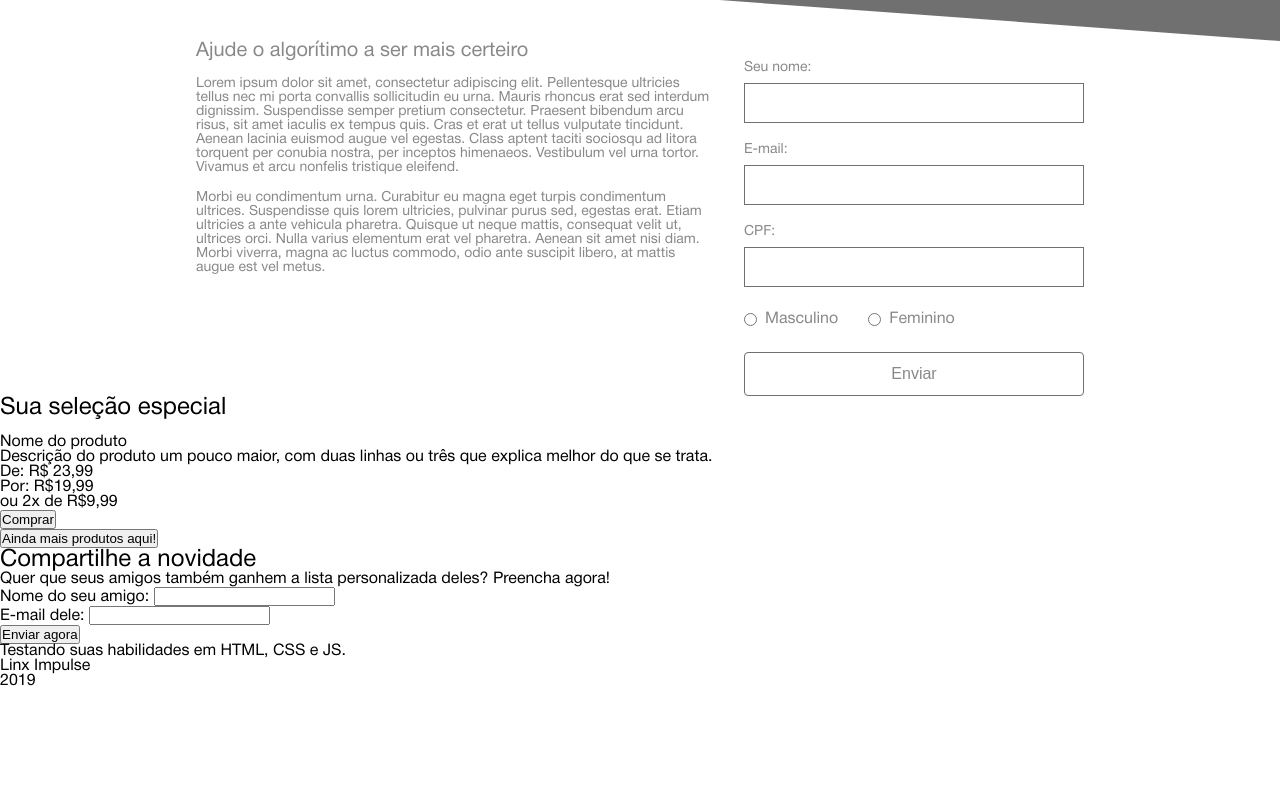
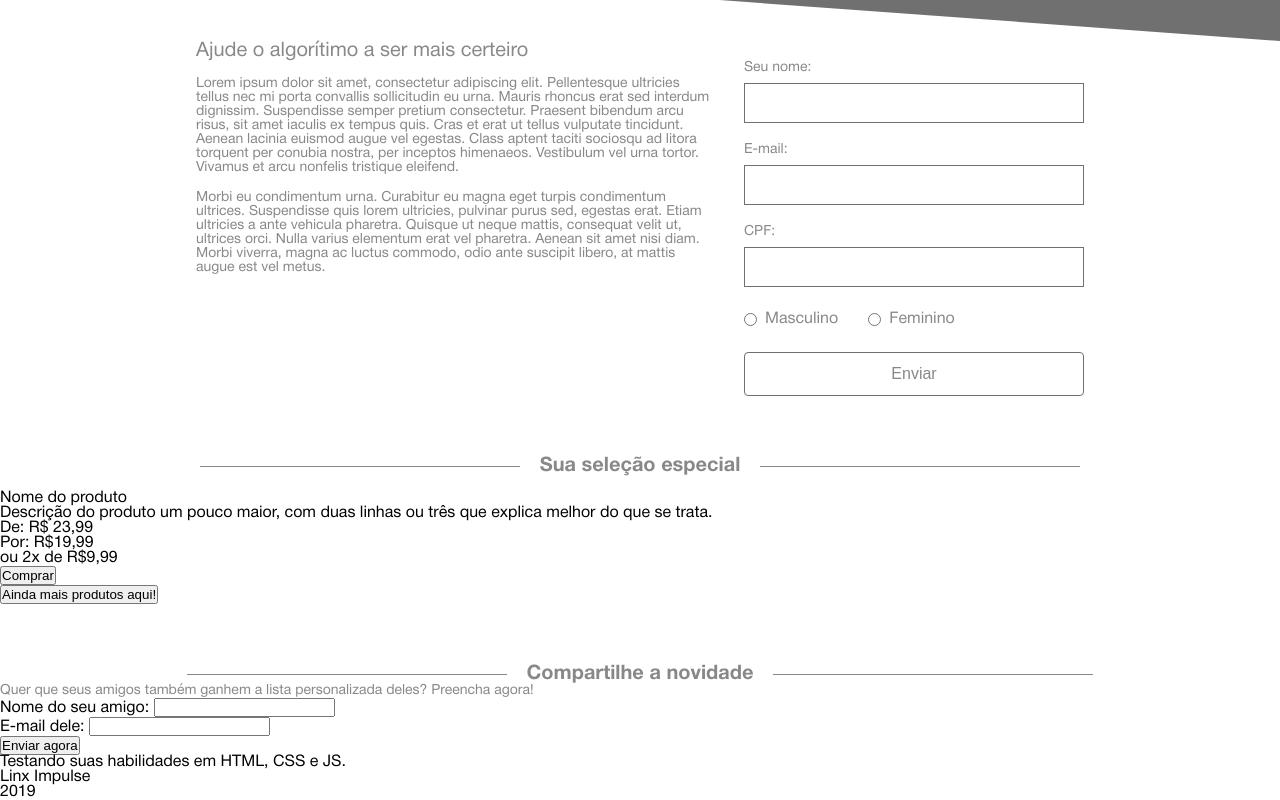
Before and after one commit to Frazon/desafio-frontend-bold, a plain HTML site: page index.html in a window 1280 px wide. Shown: the part 333-1133 px from the top of the page. Before the commit the page ends 1022 px from the top, so only its background shows below. Drawn offline with Linux system fonts and the light colour scheme.

Commit message:
style: separator titles sections

```diff
--- a/assets/css/style.css
+++ b/assets/css/style.css
@@ -64,18 +64,7 @@ body{
     margin: 0 auto;
     padding: 0 16px;
 }
-@media (min-width: 768px) {
-    .container {
-        max-width: 920px;
-    }
-}
-.flex-header{
-    display: flex;
-    align-items: center;
-    flex-direction: column;
-    gap: 56px;
-}
-
+/*titles and sub-titles*/
 h1>span{
     display: block;
 }
@@ -90,6 +79,48 @@ h1>.title-bottom{
     font-size: var(--font-size-14);
     margin-top: 8px;
 }
+.separator-title{
+    display: flex;
+    align-items: center;
+    justify-content: center;
+    margin-top: 90px;
+}
+.separator-title>h2{
+    font-size: var(--font-size-20);
+    font-weight: bold;
+    color: var(--primary-color);
+    padding: 0 20px;
+    white-space: nowrap;
+}
+.separator-title::before,
+.separator-title::after {
+    background-color: var(--primary-color);
+    content: "";
+    flex: 1;
+    height: 1px;
+}
+@media (min-width: 768px) {
+    .container {
+        max-width: 920px;
+    }
+    .separator-title{
+        display: flex;
+        align-items: center;
+        text-align: center;
+        margin-top: 60px;
+    }
+    .separator-title::before,
+    .separator-title::after {
+        max-width: 320px;
+    }
+}
+.flex-header{
+    display: flex;
+    align-items: center;
+    flex-direction: column;
+    gap: 56px;
+}
+
 .ctas-header{
     width: 100%;
     display: flex;
@@ -206,3 +237,9 @@ h1>.title-bottom{
         flex-direction: row;
     }
 }
+
+/*section product*/
+.sub-title-product{
+    color: var(--primary-color);
+    font-size: var(--font-size-14);
+}
--- a/index.html
+++ b/index.html
@@ -89,7 +89,7 @@
     </section>
 
     <section>
-        <div>
+        <div class="separator-title">
             <h2>Sua seleção especial</h2>
         </div>
 
@@ -121,13 +121,14 @@
     </section>
 
     <section>
-        <div>
+
+        <div class="separator-title">
             <h2>Compartilhe a novidade</h2>
-            <p>
-                Quer que seus amigos também ganhem a lista personalizada deles?
-                Preencha agora!
-            </p>
         </div>
+        <p class="sub-title-product">
+            Quer que seus amigos também ganhem a lista personalizada deles?
+            Preencha agora!
+        </p>
 
         <div>
             <form action="">
```
